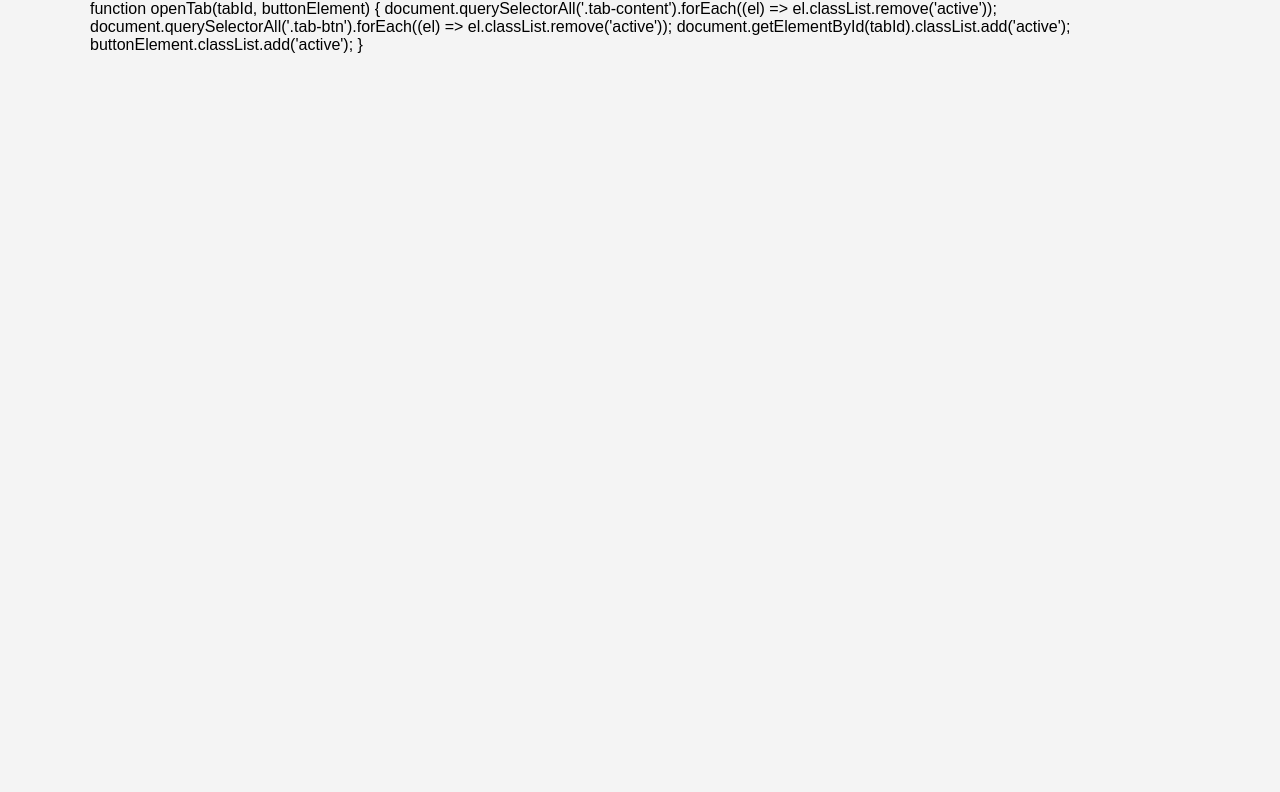
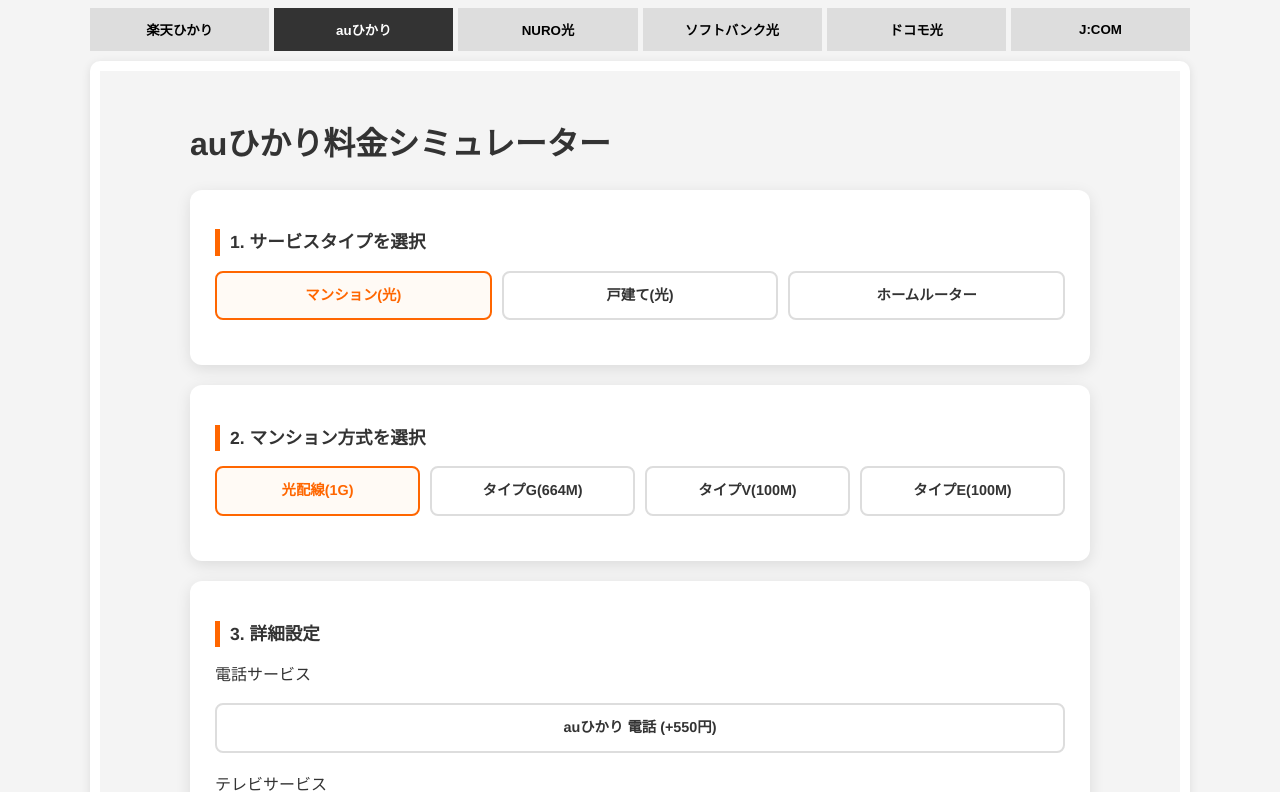
Before and after one commit to oppominami8670/broadband202603, a plain HTML site: page index.html in a window 1280 px wide. Shown: the part 107-899 px from the top of the page. Before the commit the page ends 800 px from the top, so only its background shows below. Drawn offline with Linux system fonts and the light colour scheme.

Commit message:
Refactor HTML structure and styling
削除した部分を復元

```diff
--- a/index.html
+++ b/index.html
@@ -1,31 +1,141 @@
 <!DOCTYPE html>
 <html lang="ja">
 <head>
-  <meta charset="UTF-8" />
-  <meta name="viewport" content="width=device-width, initial-scale=1.0" />
+<meta charset="UTF-8">
+<meta name="viewport" content="width=device-width, initial-scale=1.0">
+
 <title>固定回線料金シミュレーター</title>
+
 <style>
-    body { font-family: Arial, sans-serif; background: #f4f4f4; padding: 20px; margin: 0; }
-    .container { max-width: 1100px; margin: auto; }
-    h1 { text-align: center; margin-bottom: 20px; }
-    .tabs { display: flex; flex-wrap: wrap; gap: 5px; margin-bottom: 10px; }
-    .tab-btn { flex: 1; padding: 12px; border: none; background: #ddd; cursor: pointer; font-weight: bold; min-width: 140px; }
-    .tab-btn.active { background: #333; color: #fff; }
-    .tab-content { display: none; background: #fff; padding: 10px; border-radius: 10px; box-shadow: 0 2px 10px rgba(0,0,0,0.1); }
-    .tab-content.active { display: block; }
-    iframe { width: 100%; height: 1600px; border: none; }
+
+body{
+font-family:Arial;
+background:#f4f4f4;
+padding:20px;
+}
+
+.container{
+max-width:1100px;
+margin:auto;
+}
+
+h1{
+text-align:center;
+margin-bottom:20px;
+}
+
+.tabs{
+display:flex;
+flex-wrap:wrap;
+gap:5px;
+margin-bottom:10px;
+}
+
+.tab-btn{
+flex:1;
+padding:12px;
+border:none;
+background:#ddd;
+cursor:pointer;
+font-weight:bold;
+}
+
+.tab-btn.active{
+background:#333;
+color:white;
+}
+
+.tab-content{
+display:none;
+background:white;
+padding:10px;
+border-radius:10px;
+box-shadow:0 2px 10px rgba(0,0,0,0.1);
+}
+
+.tab-content.active{
+display:block;
+}
+
+iframe{
+width:100%;
+height:1200px;
+border:none;
+}
+
 </style>
+
 </head>
+
 <body>
+
 <div class="container">
+
 <h1>固定回線料金シミュレーター</h1>
 
-    function openTab(tabId, buttonElement) {
-      document.querySelectorAll('.tab-content').forEach((el) => el.classList.remove('active'));
-      document.querySelectorAll('.tab-btn').forEach((el) => el.classList.remove('active'));
-      document.getElementById(tabId).classList.add('active');
-      buttonElement.classList.add('active');
+<div class="tabs">
+
+<button class="tab-btn" onclick="openTab('rakuten')">楽天ひかり</button>
+
+<button class="tab-btn active" onclick="openTab('au')">auひかり</button>
+
+<button class="tab-btn" onclick="openTab('nuro')">NURO光</button>
+
+<button class="tab-btn" onclick="openTab('softbank')">ソフトバンク光</button>
+
+<button class="tab-btn" onclick="openTab('docomo')">ドコモ光</button>
+
+
+<button class="tab-btn" onclick="openTab('jcom')">J:COM</button>
+
+</div>
+
+
+<div id="au" class="tab-content active">
+<iframe src="auひかり.html"></iframe>
+</div>
+
+<div id="nuro" class="tab-content">
+<iframe src="nuro光.html"></iframe>
+</div>
+
+<div id="softbank" class="tab-content">
+<iframe src="ソフトバンク光.html"></iframe>
+</div>
+
+<div id="docomo" class="tab-content">
+<iframe src="ドコモ光.html"></iframe>
+</div>
+
+<div id="rakuten" class="tab-content">
+<iframe src="楽天ひかり.html"></iframe>
+</div>
+
+<div id="jcom" class="tab-content">
+<iframe src="jcom.html"></iframe>
+</div>
+
+</div>
+
+<script>
+
+function openTab(tabId){
+
+document.querySelectorAll(".tab-content").forEach(el=>{
+el.classList.remove("active")
+})
+
+document.querySelectorAll(".tab-btn").forEach(el=>{
+el.classList.remove("active")
+})
+
+document.getElementById(tabId).classList.add("active")
+
+event.target.classList.add("active")
+
 }
+
 </script>
+
 </body>
 </html>
```
Lines whose indentation alone changed are shown as unchanged.
